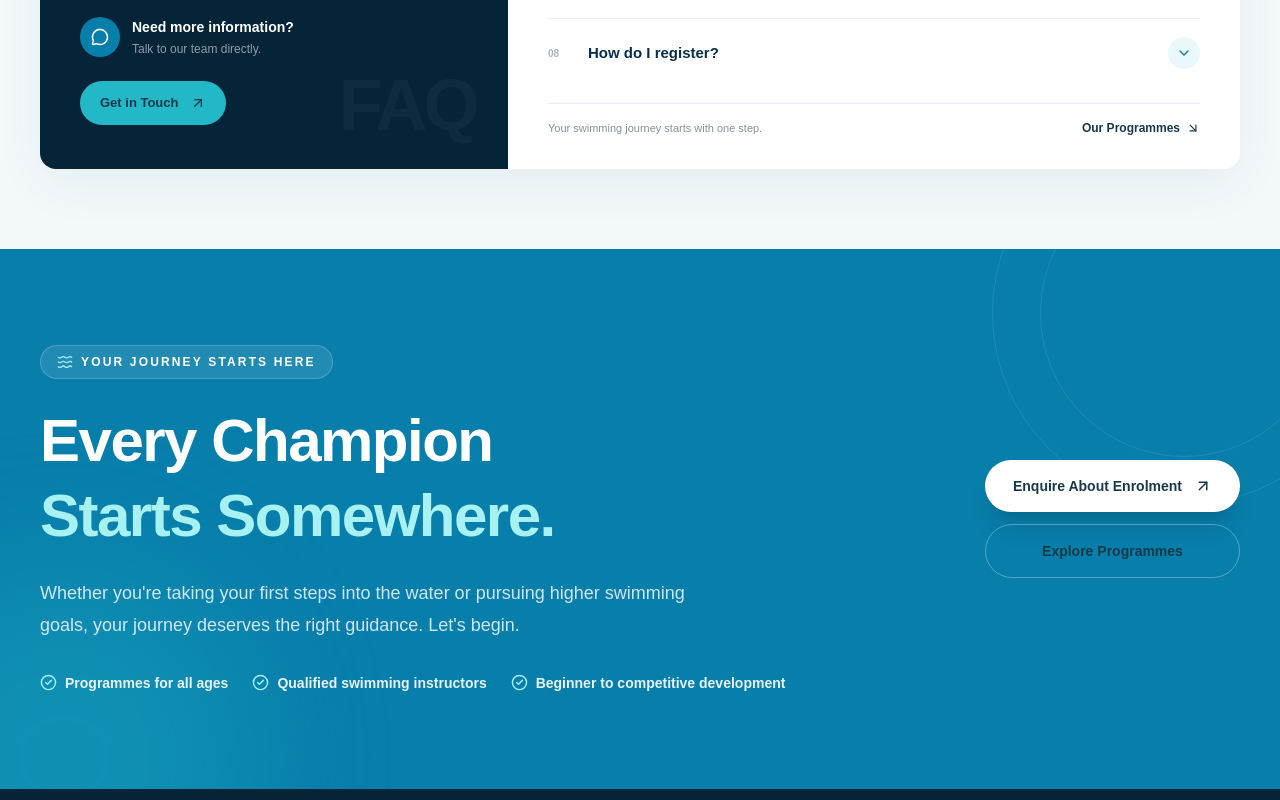
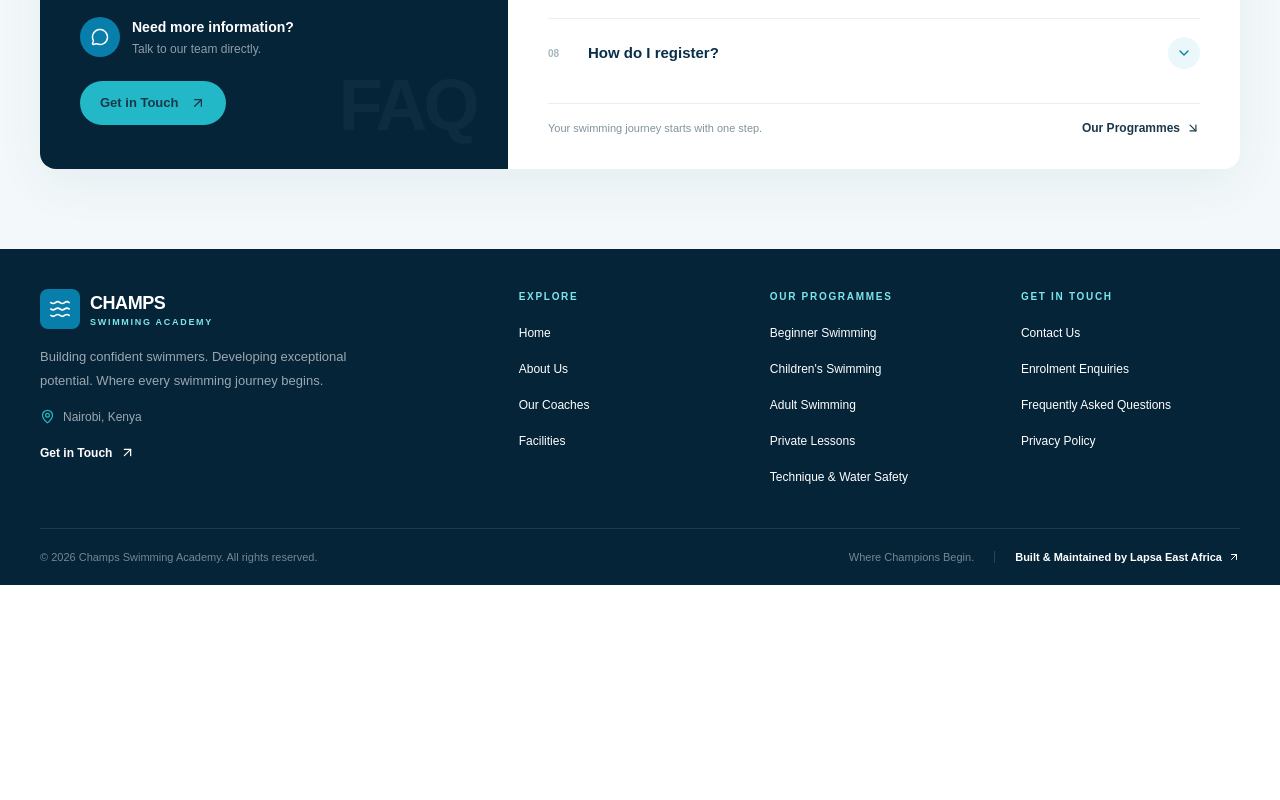
Before and after one commit to Seifuddin/champsswimmingacademy, a Next.js app: page / in a window 1280 px wide. Shown: the part 6380-7180 px from the top of the page. After the commit the page ends 6965 px from the top, so only its background shows below. Built offline with nearby package versions, Linux system fonts and the light colour scheme.

Commit message:
removed cta

```diff
--- a/app/page.tsx
+++ b/app/page.tsx
@@ -31,7 +31,6 @@ export default function Home() {
           <FAQSection />
         </div>
 
-        <FinalCTA />
       </main>
 
       <Footer />
```
